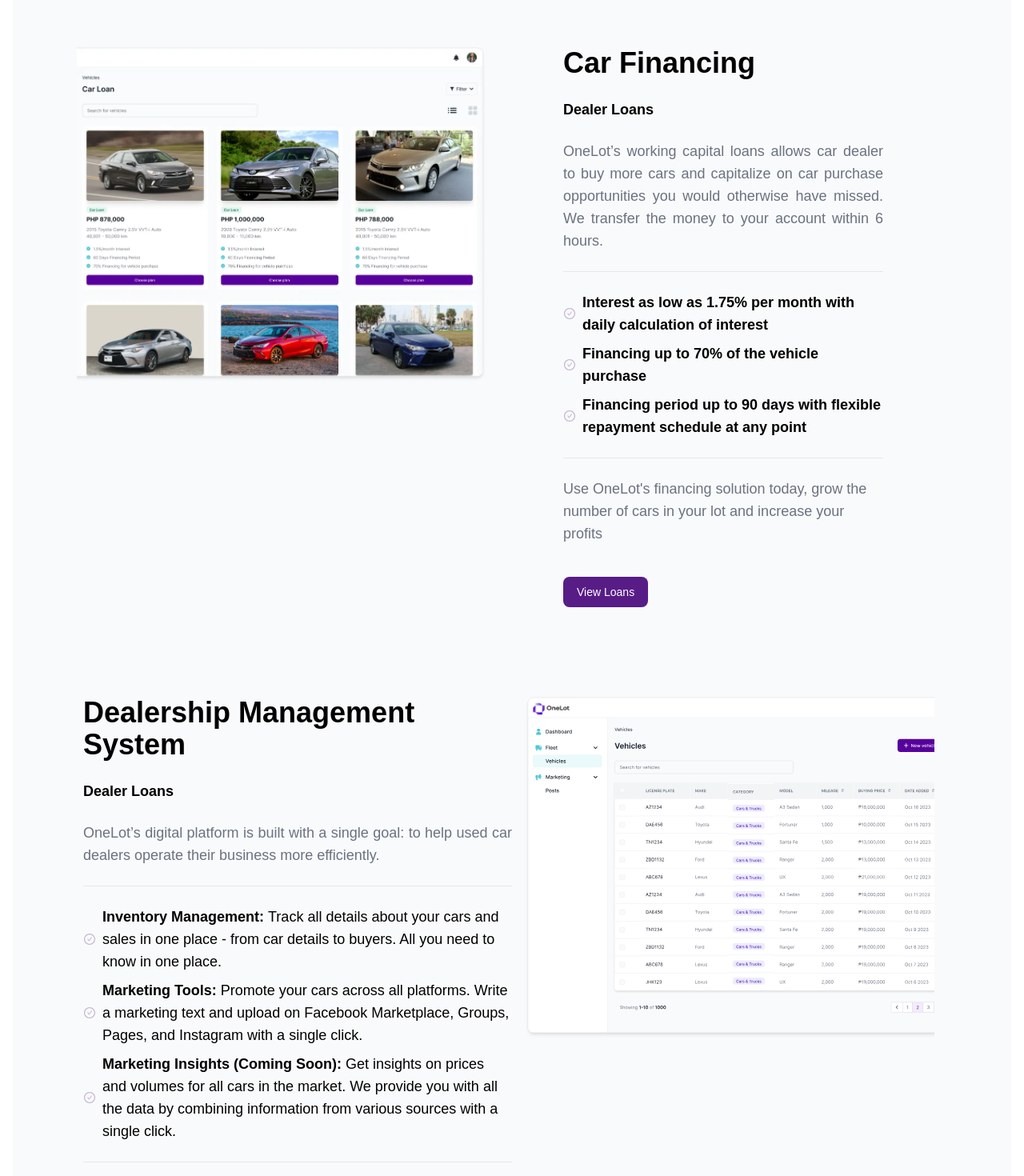
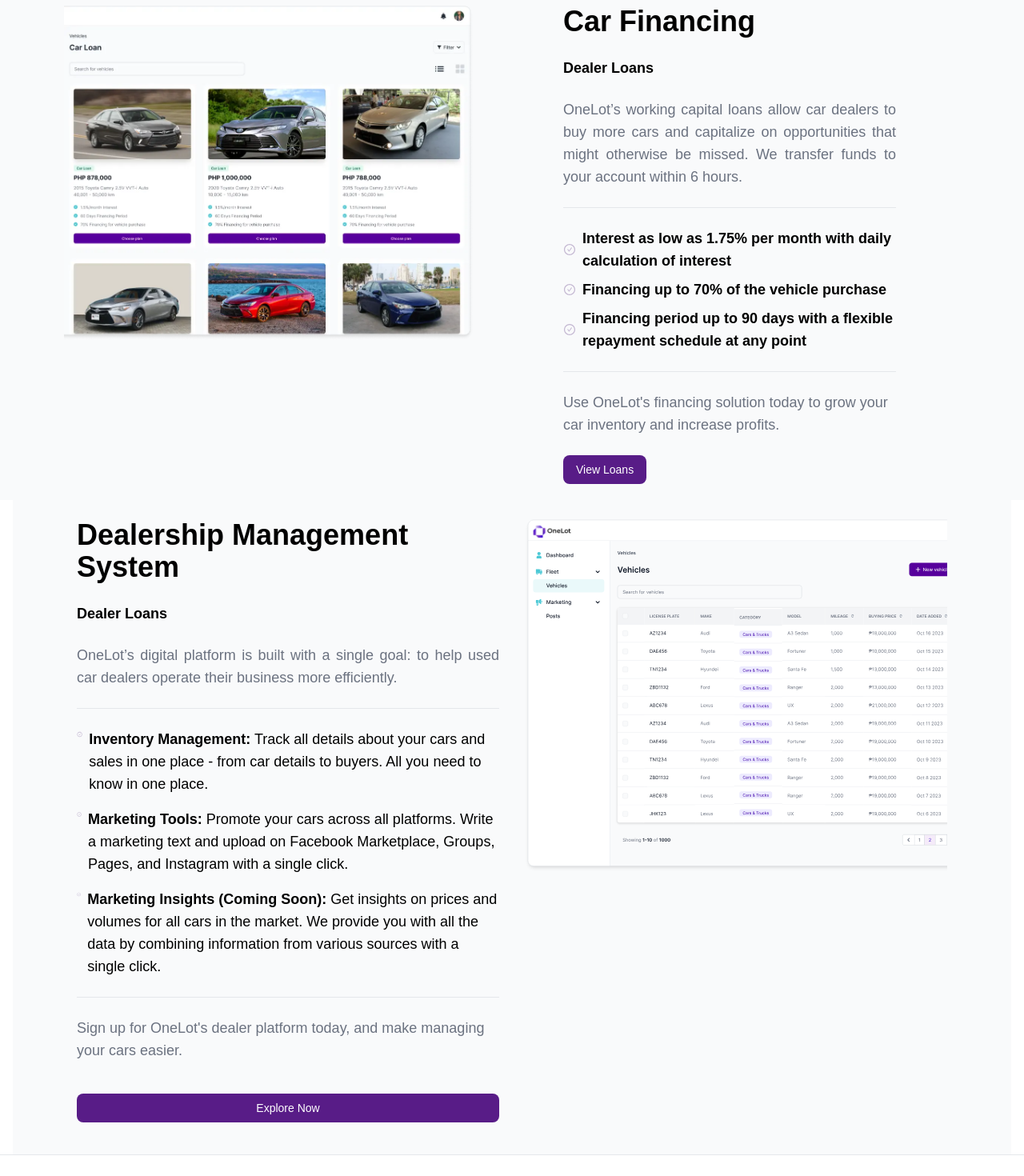
Before and after one commit to hk0102/one-lot-ui, a Next.js app: page / in a window 1280 px wide. Shown: the part 1880-3350 px from the top of the page at 80% size. Built offline with nearby package versions, Linux system fonts and the light colour scheme.

Commit message:
Refactoring

```diff
--- a/app/components/Benefits.tsx
+++ b/app/components/Benefits.tsx
@@ -1,73 +1,68 @@
-import React from 'react'
-import EasyImg from "../../public/assets/easy.svg"
-import FastImg from "../../public/assets/fast.svg"
-import FlexibleImg from "../../public/assets/flexible.svg"
-import TrustImg from "../../public/assets/trust.svg"
-import HighAmtImg from "../../public/assets/high_amount.svg"
-import Image from 'next/image'
+import React from "react";
+import Image from "next/image";
+import EasyImg from "../../public/assets/easy.svg";
+import FastImg from "../../public/assets/fast.svg";
+import FlexibleImg from "../../public/assets/flexible.svg";
+import TrustImg from "../../public/assets/trust.svg";
+import HighAmtImg from "../../public/assets/high_amount.svg";
 
-
-interface BenefitCardElements {
-    icon: string
+// TypeScript Interface for Benefit Card Elements
+interface Benefit {
+  icon: string;
   title: string;
   description: string;
 }
 
-
 const Benefits = () => {
-        const Benefits: BenefitCardElements[] = [
+  // Benefit data array
+  const benefitData: Benefit[] = [
     {
       icon: TrustImg,
       title: "Trust",
-            description:
-              "Regulated by Securities and Exchange Commission (SEC) Philippines"
+      description: "Regulated by Securities and Exchange Commission (SEC) Philippines",
     },
     {
       icon: HighAmtImg,
       title: "High Amount",
-            description:
-              "Get the highest loan amounts compared to other banks and lenders"
+      description: "Get the highest loan amounts compared to other banks and lenders",
     },
     {
       icon: FastImg,
       title: "Fast",
-            description: "Get the money within a few hours on the same day"
+      description: "Get the money within a few hours on the same day",
     },
     {
       icon: FlexibleImg,
       title: "Flexible",
-            description: "Loans are tailored to your needs"
+      description: "Loans are tailored to your needs",
     },
     {
       icon: EasyImg,
       title: "Easy",
-            description: "Run through an easy process and get your first loans within days"
+      description: "Run through an easy process and get your first loans within days",
     },
   ];
 
   return (
-    <>
-    <div className="flex flex-col gap-8 bg-white md:px-20 items-center my-20">
-        <div className="text-3xl font-extrabold justify-center">Why OneLot</div>
-       <div className="flex flex-row  flex-wrap  gap-4 rounded-lg border-gray-300 mb-17" >
-      {Benefits.map((benefit, index) => (
-        <div key={index} className="flex flex-col items-center text-center relative border rounded-lg shadow-md h-[250px] min-h-[250px] w-full md:w-60 ">
-          <div className=" justify-center my-8 mx-20 ">
-          <Image loading="lazy" src={benefit.icon} height={30} width={50} alt="dealership" />
+    <section className="flex flex-col gap-8 bg-white md:px-20 items-center my-20">
+      <h2 className="text-3xl font-extrabold">Why OneLot</h2>
+      <div className="flex flex-wrap gap-4 justify-center">
+        {benefitData.map((benefit, index) => (
+          <div
+            key={index}
+            className="flex flex-col items-center text-center border rounded-lg shadow-md h-60 w-full md:w-60 p-4"
+          >
+            <div className="my-4">
+              <Image loading="lazy" src={benefit.icon} height={30} width={50} alt={benefit.title} />
             </div>
             <h3 className="text-lg font-bold mb-2">{benefit.title}</h3>
-          <p className="text-gray-600 text-wrap px-4">{benefit.description}</p>
-
+            <p className="text-gray-600 px-4">{benefit.description}</p>
           </div>
         ))}
       </div>
+      <div className="h-px mt-20 bg-gray-200 w-full" />
+    </section>
+  );
+};
 
-    </div>
-    <div className="h-[1px] mt-20 bg-[#e5e7eb] "/>
-
-    </>
-
-  )
-}
-
-export default Benefits
+export default Benefits;
--- a/app/components/DealershipManagement.tsx
+++ b/app/components/DealershipManagement.tsx
@@ -1,82 +1,81 @@
-import React from 'react'
-import { AiOutlineCheckCircle} from "react-icons/ai";
-import Image from 'next/image';
-import DealershipManagementSystemImage from "../../public/assets/DealershipManagementSystem.svg"
+import React from "react";
+import { AiOutlineCheckCircle } from "react-icons/ai";
+import Image from "next/image";
+import DealershipManagementSystemImage from "../../public/assets/DealershipManagementSystem.svg";
 
 const DealershipManagement = () => {
   return (
     <>
-    <div className="flex flex-col md:flex-row gap-8 mx-4 bg-[#f9fafb] md:px-20 py-6  space-x-1 md:space-x-20 items-start">
-      <div className="flex flex-col md:flex-row gap-4">
+      <section className="flex flex-col md:flex-row gap-8 mx-4 bg-[#f9fafb] md:px-20 py-6 items-start">
+        <div className="flex flex-col gap-6 md:w-1/2">
+          <h1 className="text-2xl md:text-4xl font-extrabold text-[#000000] sm:text-3xl">
+            Dealership Management System
+          </h1>
+          <h2 className="text-lg text-[#000000] font-extrabold">Dealer Loans</h2>
+          <p className="text-[#6b7280] font-medium text-lg text-justify max-w-xl">
+            OneLot’s digital platform is built with a single goal: to help used car dealers operate their business more efficiently.
+          </p>
+          <hr className="h-px bg-[#e5e7eb]" />
 
-        <div className="flex md:order-1 flex-col gap-6 md:pl-2 md:w-1/2">
-          <div className="text-2xl md:text-4xl font-extrabold text-start text-[#000000] sm:text-3xl max-w-md sm:max-w-lg">Dealership Management System</div>
-          <div className="text-lg text-[#000000] font-extrabold">
-            Dealer Loans
-          </div>
-          <div className="text-[#6b7280] font-medium text-lg text-justify max-w-xl ml-0">
-          OneLot’s digital platform is built with a single goal: to help used car dealers operate their business more efficiently.
-          </div>
-          <div className="h-[1px] bg-[#e5e7eb]" />
-          <div className="flex flex-col gap-2">
-            <div className="flex items-center gap-2">
+          <div className="flex flex-col gap-4">
+            {[
+              {
+                title: "Inventory Management",
+                description:
+                  "Track all details about your cars and sales in one place - from car details to buyers. All you need to know in one place.",
+              },
+              {
+                title: "Marketing Tools",
+                description:
+                  "Promote your cars across all platforms. Write a marketing text and upload on Facebook Marketplace, Groups, Pages, and Instagram with a single click.",
+              },
+              {
+                title: "Marketing Insights (Coming Soon)",
+                description:
+                  "Get insights on prices and volumes for all cars in the market. We provide you with all the data by combining information from various sources with a single click.",
+              },
+            ].map((feature, index) => (
+              <div key={index} className="flex items-start gap-2">
+                <AiOutlineCheckCircle color="#c3b6d1" fontSize="1rem" />
                 <div>
-                <AiOutlineCheckCircle color="#c3b6d1" fontSize={"1rem"} />
-              </div>
-              <span className="text-lg text-[#000000] font-extrabold">
-              Inventory Management: <span className="text-lg text-[#000000] font-light ">Track all details about your cars and sales in one place - from car details to buyers. All you need to know in one place.</span>
+                  <span className="text-lg font-extrabold text-[#000000]">
+                    {feature.title}:
                   </span>
-            </div>
-            <div className="flex items-center gap-2">
-              <div>
+                  <span className="text-lg font-light text-[#000000]">
                     {" "}
-                <AiOutlineCheckCircle color="#c3b6d1" fontSize={"1rem"} />
-              </div>
-              <span className="text-lg text-[#000000] font-extrabold">
-              Marketing Tools: <span className="text-lg text-[#000000] font-light "> Promote your cars across all platforms. Write a marketing text and upload on Facebook Marketplace, Groups, Pages, and Instagram with a single click.</span>
-              </span>
-            </div>{" "}
-            <div className="flex items-center gap-2">
-              <div>
-                {" "}
-                <AiOutlineCheckCircle color="#c3b6d1" fontSize={"1rem"} />
-              </div>
-              <span className="text-lg text-[#000000] font-extrabold">
-              Marketing Insights (Coming Soon): <span className="text-lg text-[#000000] font-light ">Get insights on prices and volumes for all cars in the market. We provide you with all the data by combining information from various sources with a single click.</span>
+                    {feature.description}
                   </span>
                 </div>
               </div>
-          <div className="h-[1px] bg-[#e5e7eb]" />
-          <div className="text-lg text-[#6b7280] font-medium">
+            ))}
+          </div>
+
+          <hr className="h-px bg-[#e5e7eb]" />
+          <p className="text-lg text-[#6b7280] font-medium">
             Sign up for OneLot's dealer platform today, and make managing your cars easier.
+          </p>
+          <button
+            type="button"
+            className="text-white bg-purple-900 rounded-lg my-4 px-4 py-2 text-sm"
+          >
+            <a href="/contact">Explore Now</a>
+          </button>
         </div>
-          <div className="w-fit">
-          <button type="button" className="flex text-white bg-purple-900 border border-transparent rounded-lg w-30 my-4 ">
-            <span className="flex items-stretch transition-all duration-200 rounded-md px-4 py-2 text-sm"><a href="/contact">Explore Now</a></span>
-        </button>
 
-          </div>
-        </div>
-        <div className="order-2 md:order-2 text-2xl md:text-4xl font-extrabold text-start text-[#000000] sm:text-3xl max-w-md sm:max-w-lg">
+        <div className="md:w-1/2 flex justify-center">
           <Image
             loading="lazy"
             src={DealershipManagementSystemImage}
             height={1000}
             width={1300}
-            alt="dealership"
+            alt="Dealership Management System"
           />
         </div>
-      </div>
+      </section>
 
-    </div>
-
-    <div className="h-[1px] bg-[#e5e7eb] "/>
-
-
+      <div className="h-px bg-[#e5e7eb]" />
     </>
-
-
   );
 };
 
-export default DealershipManagement
+export default DealershipManagement;
--- a/app/components/FinancingSection.tsx
+++ b/app/components/FinancingSection.tsx
@@ -1,78 +1,69 @@
 import Image from "next/image";
 import React from "react";
-import { AiOutlineCheckCircle} from "react-icons/ai";
-import FinancingImage from "../../public/assets/CarFinancing.webp"
+import { AiOutlineCheckCircle } from "react-icons/ai";
+import FinancingImage from "../../public/assets/CarFinancing.webp";
 
 const FinancingOptions = () => {
   return (
-    <div className="flex flex-col md:flex-row gap-8 mx-4 bg-[#f9fafb] md:px-20 py-6 w-auto space-x-1 md:space-x-20 items-start ">
-      <div className="flex flex-col md:flex-row gap-4 my-12">
-        <div className="order-2 md:order-1 text-2xl md:text-4xl font-extrabold text-start text-[#000000] sm:text-3xl max-w-md sm:max-w-lg">
+    <div className="flex flex-col md:flex-row gap-8 px-4 bg-[#f9fafb] md:px-20 sm:px-0 py-5 mr-1/3 items-start">
+      {/* Left Section with Image */}
+      <div className="order-2 md:order-1 max-w-md sm:max-w-lg">
         <Image
           loading="lazy"
           src={FinancingImage}
           height={1000}
           width={1300}
-            alt="carfinance"
+          alt="Car financing options"
         />
       </div>
-        <div className="flex md:order-2 flex-col gap-6 md:px-20">
-          <div className="text-2xl md:text-4xl font-extrabold text-start text-[#000000] sm:text-3xl max-w-md sm:max-w-lg">Car Financing</div>
-          <div className="text-lg text-[#000000] font-extrabold">
-            Dealer Loans
-          </div>
-          <div className="text-[#6b7280] font-medium text-lg text-justify max-w-xl ml-0">
-            OneLot’s working capital loans allows car dealer to buy more cars
-            and capitalize on car purchase opportunities you would otherwise
-            have missed. We transfer the money to your account within 6 hours.
-          </div>
+
+      {/* Right Section with Content */}
+      <div className="flex flex-col gap-6 md:px-20 md:order-2 ">
+        <h2 className="text-2xl md:text-4xl font-extrabold text-start text-[#000000] sm:text-3xl max-w-md sm:max-w-lg">
+          Car Financing
+        </h2>
+
+        <h3 className="text-lg text-[#000000] font-extrabold">Dealer Loans</h3>
+
+        <p className="text-lg font-medium text-[#6b7280] text-justify max-w-xl">
+          OneLot’s working capital loans allow car dealers to buy more cars and
+          capitalize on opportunities that might otherwise be missed. We
+          transfer funds to your account within 6 hours.
+        </p>
+
         <div className="h-[1px] bg-[#e5e7eb]" />
+
+        {/* Financing Benefits */}
         <div className="flex flex-col gap-2">
-            <div className="flex items-center gap-2">
+          {[
+            "Interest as low as 1.75% per month with daily calculation of interest",
+            "Financing up to 70% of the vehicle purchase",
+            "Financing period up to 90 days with a flexible repayment schedule at any point",
+          ].map((benefit, index) => (
+            <div key={index} className="flex items-center gap-2">
               <div>
                <AiOutlineCheckCircle color="#c3b6d1" fontSize={"1rem"} />
               </div>
-              <div className="text-lg text-[#000000] font-semibold">
-                Interest as low as 1.75% per month with daily calculation of
-                interest
+              <span className="text-lg text-[#000000] font-semibold">{benefit}</span>
             </div>
+          ))}
         </div>
-            <div className="flex items-center gap-2">
-              <div>
-                {" "}
-                <AiOutlineCheckCircle color="#c3b6d1" fontSize={"1rem"} />
-              </div>
-              <div className="text-lg text-[#000000] font-semibold">
-                Financing up to 70% of the vehicle purchase
-              </div>
-            </div>{" "}
-            <div className="flex items-center gap-2">
-              <div>
-                {" "}
-                <AiOutlineCheckCircle color="#c3b6d1" fontSize={"1rem"} />
-              </div>
-              <div className="text-lg text-[#000000] font-semibold">
-                Financing period up to 90 days with flexible repayment schedule
-                at any point
+
+        <div className="h-[1px] bg-[#e5e7eb]" />
+
+        <p className="text-lg text-[#6b7280] font-medium">
+          Use OneLot's financing solution today to grow your car inventory and
+          increase profits.
+        </p>
+
+        {/* Button */}
+        <div className="w-fit">
+          <a href="/contact" className="flex bg-purple-900 text-white rounded-lg px-4 py-2 text-sm">
+            View Loans
+          </a>
         </div>
       </div>
     </div>
-          <div className="h-[1px] bg-[#e5e7eb]" />
-          <div className="text-lg text-[#6b7280] font-medium">
-            Use OneLot's financing solution today, grow the number of cars in
-            your lot and increase your profits
-          </div>
-          <div className="w-fit">
-          <button type="button" className="flex text-white bg-purple-900 border border-transparent rounded-lg w-30 my-4 ">
-            <span className="flex items-stretch transition-all duration-200 rounded-md px-4 py-2 text-sm"><a href="/contact">View Loans</a></span>
-          </button>
-
-          </div>
-        </div>
-      </div>
-
-    </div>
-
   );
 };
 
--- a/app/components/Navbar.tsx
+++ b/app/components/Navbar.tsx
@@ -53,7 +53,7 @@
         <Link href="/about" className="cursor-pointer hover:text-[#57009C] focus:text-[#57009C]" onClick={() => setIsMenuOpen(false)}>About</Link>
         <Link href="/contact" className="cursor-pointer hover:text-[#57009C] focus:text-[#57009C]" onClick={() => setIsMenuOpen(false)}>Contact</Link>
         <div className="md:hidden">
-        <a href="/app/login" type="button" className="group relative flex items-stretch justify-center p-0.5 text-center font-medium transition-[color,background-color,border-color,text-decoration-color,fill,stroke,box-shadow] focus:z-10 focus:outline-none focus:ring-0 focus:ring-transparent rounded-lg w-full text-gray-700">
+        <a href="/app/login" type="button" className="group relative flex items-stretch justify-start p-0.5 text-start font-medium transition-[color,background-color,border-color,text-decoration-color,fill,stroke,box-shadow] focus:z-10 focus:outline-none focus:ring-0 focus:ring-transparent rounded-lg w-full text-gray-700">
         <span className="flex items-stretch transition-all duration-200 rounded-md px-4 py-2 text-sm">Login</span>
         </a>
         <button type="button" className="flex text-white bg-purple-900 border border-transparent rounded-lg w-30 my-4 ">
```
Also changed, not shown: app/components/AboutUs.tsx (+5 -5 lines), app/components/FAQsSection.tsx (+32 -40 lines), app/components/FooterSection.tsx (+41 -52 lines). Lines whose indentation alone changed are shown as unchanged.
